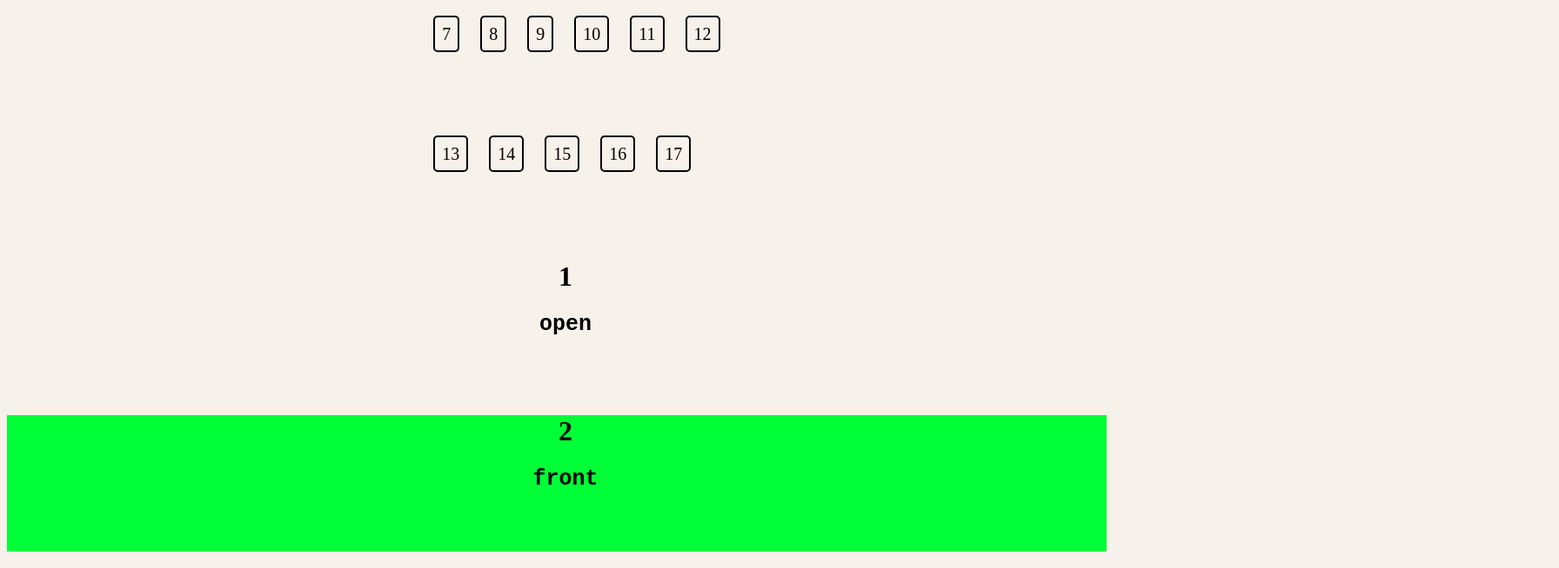
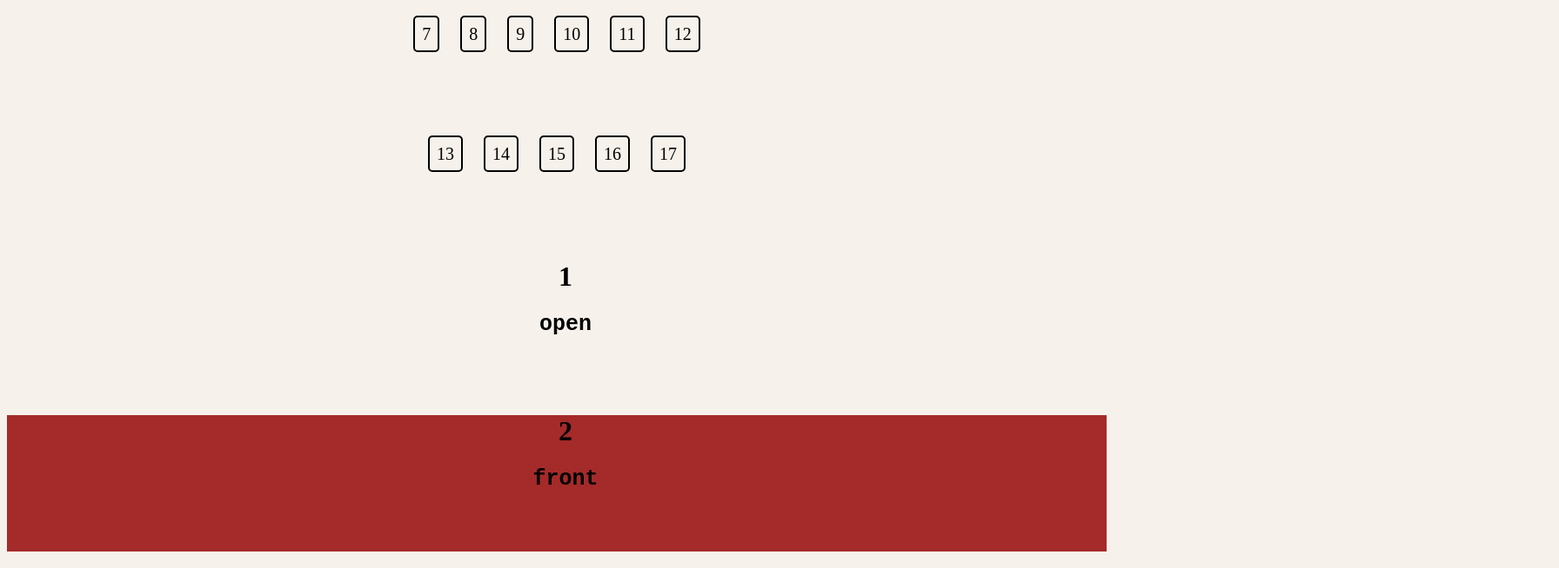
Before and after one commit to Ulisses-coach/slackline, a plain HTML site: page index.html in a window 1280 px wide. Shown: the part 697-1351 px from the top of the page at 87% size, 1792 px wide, since content can reach past the window. Drawn offline with Linux system fonts and the light colour scheme.

Commit message:
Add files via upload

```diff
--- a/indexcross.css
+++ b/indexcross.css
@@ -33,11 +33,11 @@ body {
     background-color: #f6f1ea;
     margin: 0px auto;
     text-align: center;
-    padding-left: 38%;
+
     padding-right: 40px;
     padding-top: 25px;
     padding-bottom: 90px;
-    text-align: left;
+
 }
 
 .menu>a {
@@ -158,7 +158,7 @@ a {
     height: 20%;
     text-align: center;
     color: black;
-    background-color: #00ff37;
+    background-color: brown;
 }
 .divpar p {
     font-size: 25px;
```
